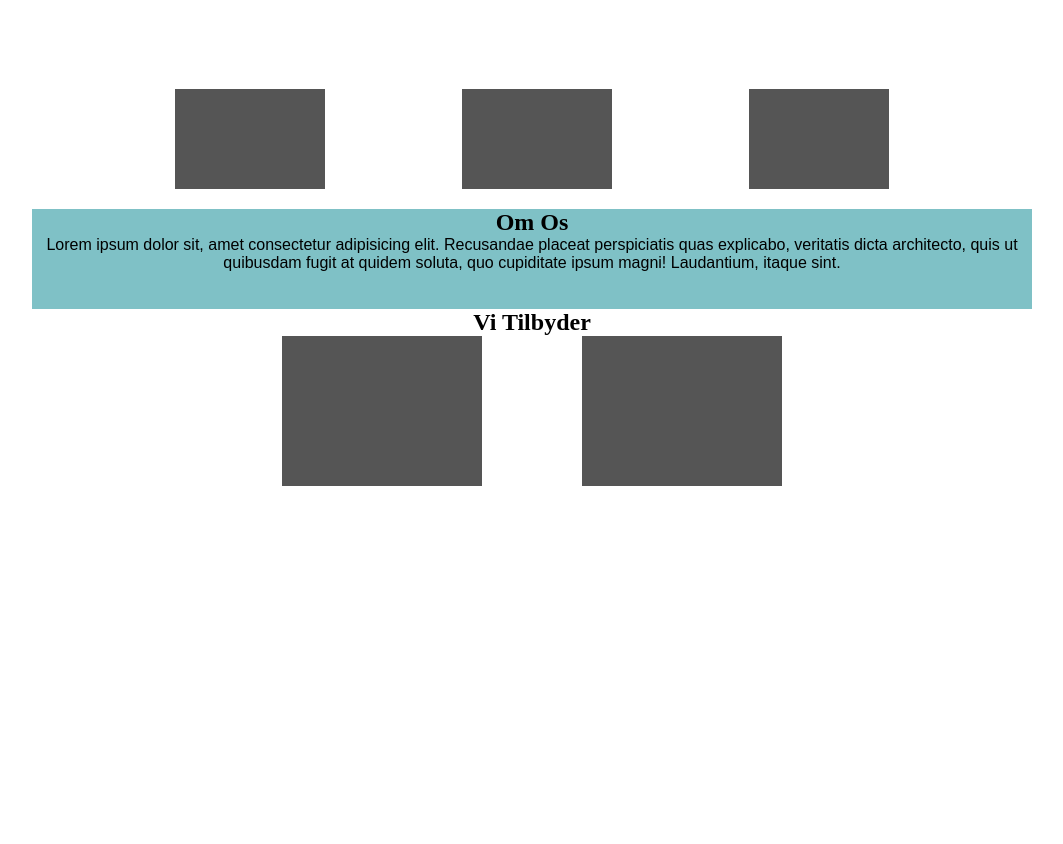
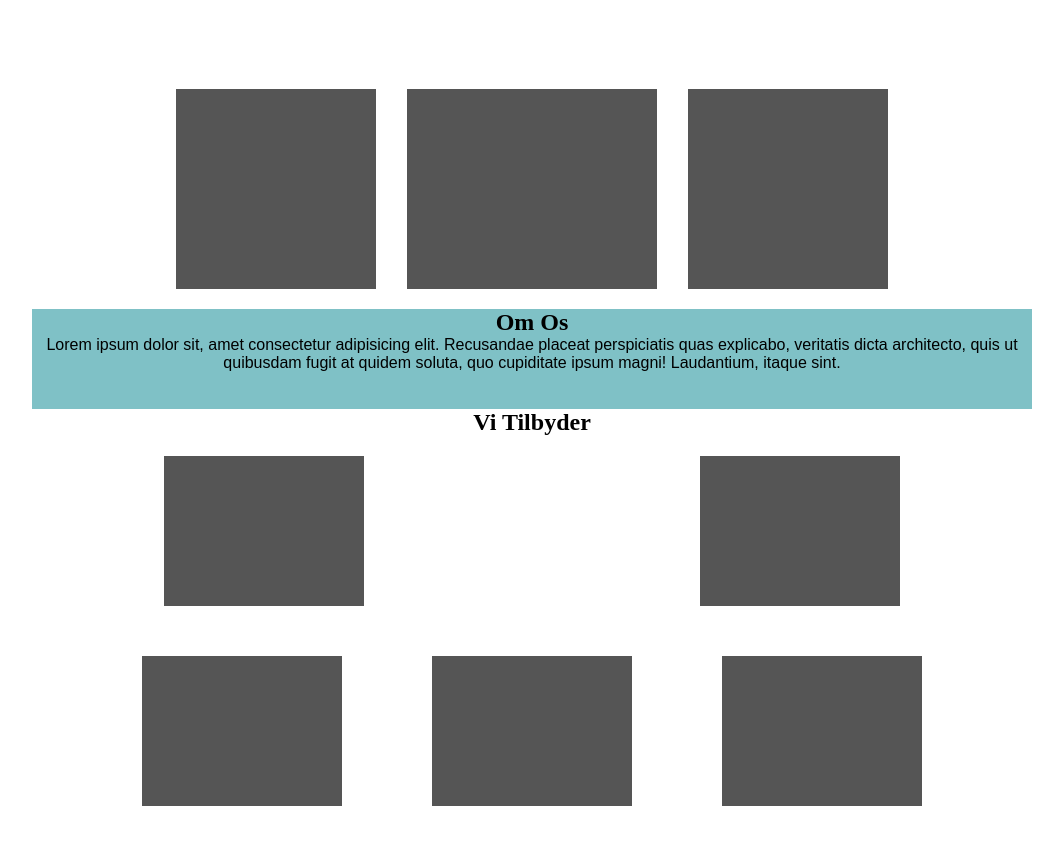
Before and after one commit to Marv0659/02_Redesign, a plain HTML site: page index.html in a window 1280 px wide. Shown: the part 602-1446 px from the top of the page, without its empty margins (108-1171 px from the left). Before the commit the page ends 1088 px from the top, so only its background shows below. Drawn offline with Linux system fonts and the light colour scheme; a web font is replaced by a local one.

Commit message:
lorem ipsum tekst og vi tilbyder

```diff
--- a/index.html
+++ b/index.html
@@ -61,6 +61,13 @@
 
         </div>
 
+        <div class="vi-tilbyder-forside2">
+            <div class="rectangle6"></div>
+            <div class="rectangle7"></div>
+            <div class="rectangle8"></div>
+
+        </div>
+
 
     </main>
 
--- a/styles/index.css
+++ b/styles/index.css
@@ -41,32 +41,41 @@ p {
 
 .kategorier-forside {
   display: flex;
-  align-content: space-between;
   justify-content: center;
-  gap: 13.7%;
+  gap: 3.1%;
 }
 
 .vi-tilbyder-forside {
   display: flex;
+  margin: 20px;
   grid-template-columns: 1fr 1fr;
+  justify-content: center;
+  align-content: space-between;
+  gap: 35%;
+}
+
+.vi-tilbyder-forside2 {
+  display: flex;
+  margin: 50px;
+  grid-template-columns: 1fr 1fr 1fr;
   justify-content: center;
   align-content: space-between;
   gap: 10%;
 }
 
 .rectangle1 {
-  height: 100px;
-  width: 150px;
+  height: 200px;
+  width: 200px;
   background-color: #555;
 }
 .rectangle2 {
-  height: 100px;
-  width: 150px;
+  height: 200px;
+  width: 250px;
   background-color: #555;
 }
 .rectangle3 {
-  height: 100px;
-  width: 140px;
+  height: 200px;
+  width: 200px;
   background-color: #555;
 }
 .rectangle4 {
@@ -79,6 +88,21 @@ p {
   width: 200px;
   background-color: #555;
 }
+.rectangle6 {
+  height: 150px;
+  width: 200px;
+  background-color: #555;
+}
+.rectangle7 {
+  height: 150px;
+  width: 200px;
+  background-color: #555;
+}
+.rectangle8 {
+  height: 150px;
+  width: 200px;
+  background-color: #555;
+}
 
 .about {
   margin-top: 20px;
```
